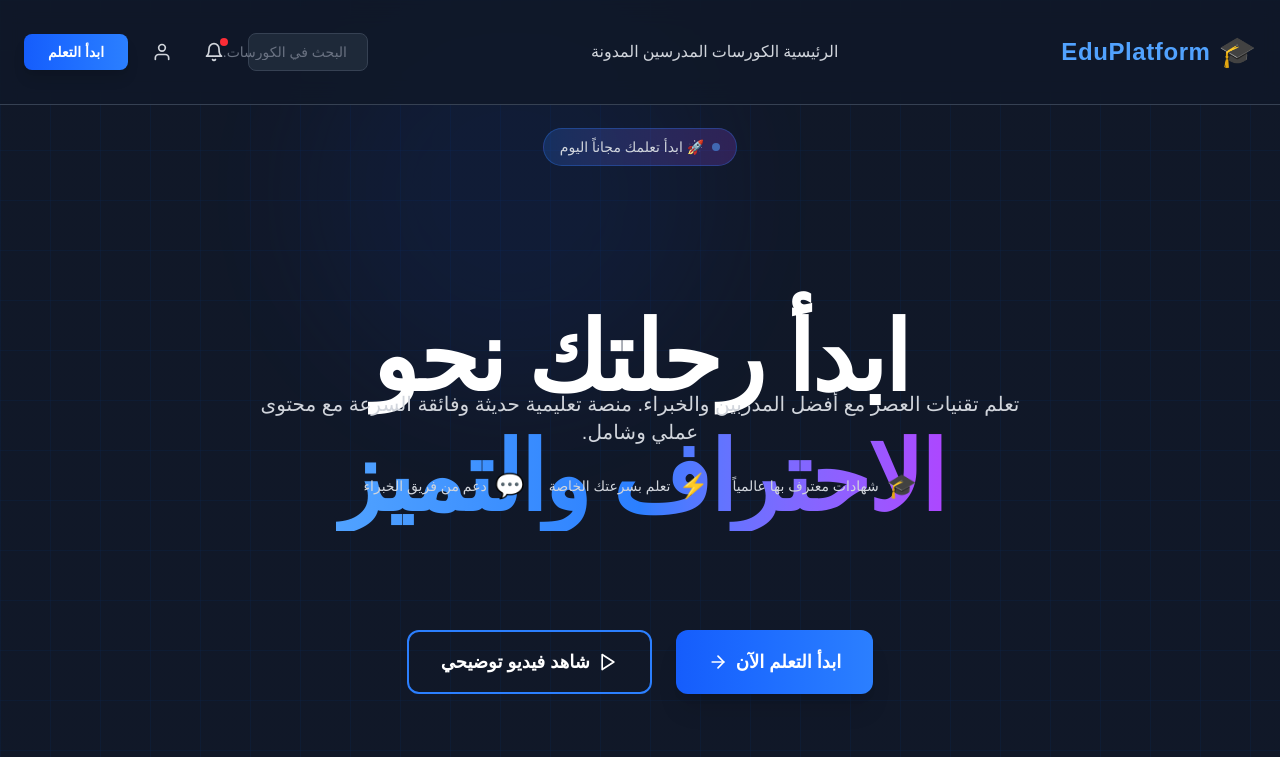
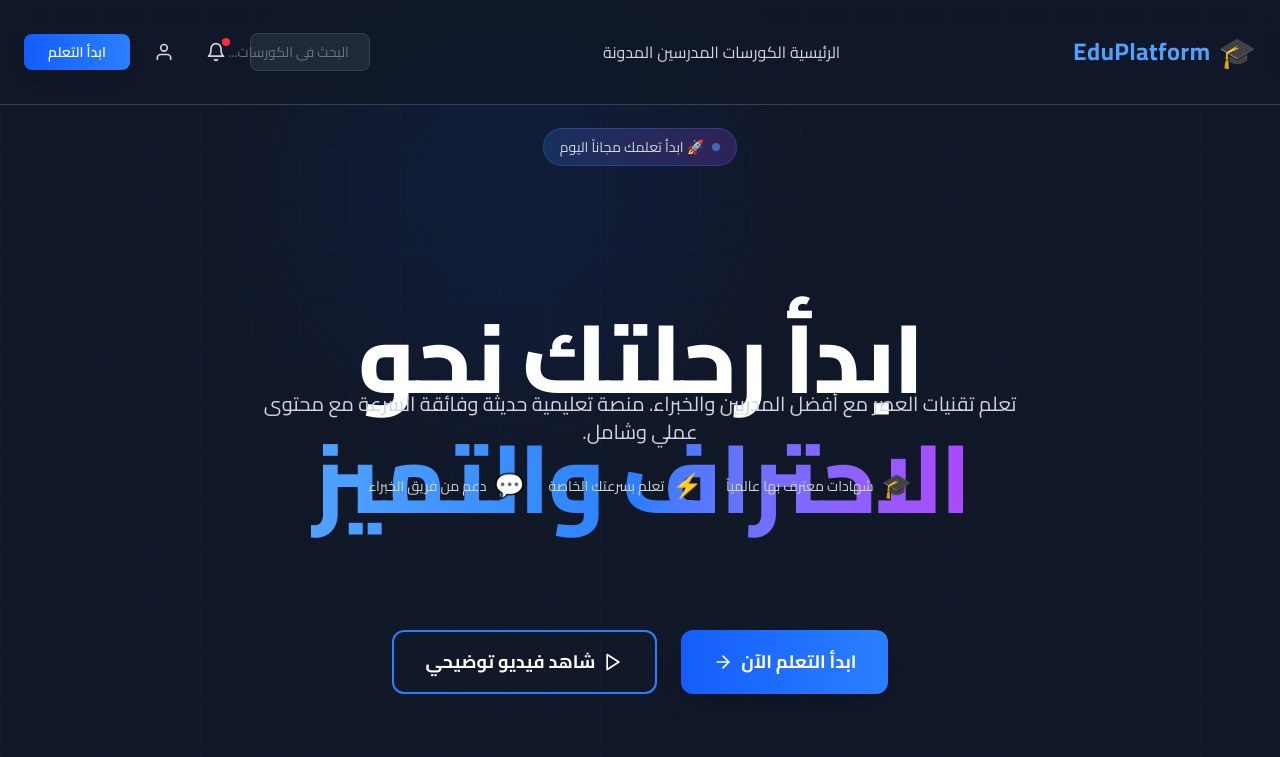
Before and after one commit to mohamed-engineer/academy-website, a Next.js app: page / in a window 1280 px wide. Shown: the top 757 px of the page. Built offline with nearby package versions, Linux system fonts and the light colour scheme.

Commit message:
updated!

```diff
--- a/app/layout.tsx
+++ b/app/layout.tsx
@@ -1,5 +1,12 @@
 import "./globals.css";
 import { ReactNode } from "react";
+import { Cairo } from "next/font/google";
+
+const cairo = Cairo({
+  subsets: ["arabic"],
+  weight: ["300", "400", "500", "600", "700", "800", "900"],
+  display: "swap",
+});
 
 export const metadata = {
   title: "EduPlatform",
@@ -9,7 +16,7 @@ export const metadata = {
 export default function RootLayout({ children }: { children: ReactNode }) {
   return (
     <html lang="ar" dir="rtl">
-      <body className="bg-white">{children}</body>
+      <body className={`${cairo.className} bg-white antialiased`}>{children}</body>
     </html>
   );
 }
```
